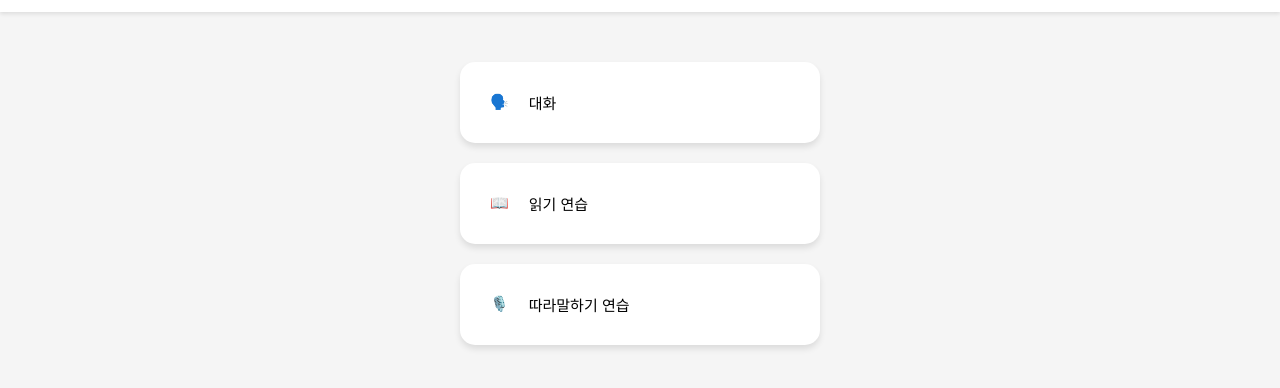
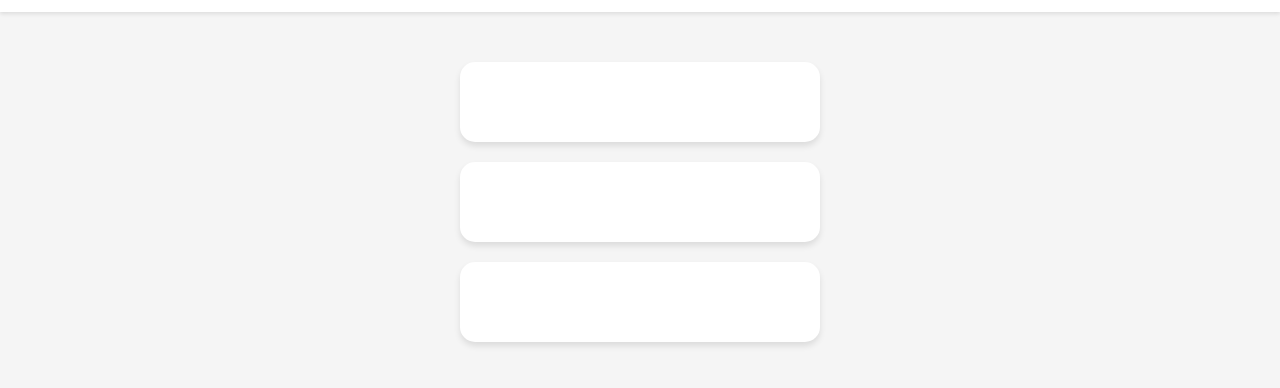
Before and after one commit to reghata/neulsori, a plain HTML site: page index.html in a window 1280 px wide. Shown: the part 76-464 px from the top of the page. Drawn offline with Linux system fonts and the light colour scheme.

Commit message:
Update style.css

```diff
--- a/css/style.css
+++ b/css/style.css
@@ -52,9 +52,9 @@ body.font-large header h2 {
 
 /* ===== 메인 메뉴 (홈 화면) ===== */
 .main-menu { display: flex; flex-direction: column; gap: 20px; max-width: 400px; margin: 50px auto; padding: 0 20px; }
-.menu-btn { display: flex; align-items: center; gap: 20px; padding: 30px; background-color: white; border: none; border-radius: 15px; box-shadow: 0 4px 6px rgba(0,0,0,0.1); cursor: pointer; transition: all 0.3s; font-size: 0.5em; min-height: 80px; box-sizing: border-box; }
+.menu-btn { display: flex; align-items: center; gap: 20px; padding: 30px; background-color: white; border: none; border-radius: 15px; box-shadow: 0 4px 6px rgba(0,0,0,0.1); cursor: pointer; transition: all 0.3s; font-size: 0em; min-height: 80px; box-sizing: border-box; }
 .menu-btn:active { transform: scale(0.98); box-shadow: 0 2px 4px rgba(0,0,0,0.1); }
-.menu-btn .icon { font-size: 1em; }
+.menu-btn .icon { font-size: 0em; }
 
 /* ===== 단어 목록 ===== */
 .word-item { display: flex; justify-content: space-between; align-items: center; padding: 0em 0.8em; margin: 10px 0; background-color: white; border-radius: 10px; box-shadow: 0 2px 4px rgba(0,0,0,0.1); cursor: pointer; transition: all 0.3s ease; font-size: 1.3em; border: 2px solid transparent; user-select: none; min-height: 60px; box-sizing: border-box; }
```
